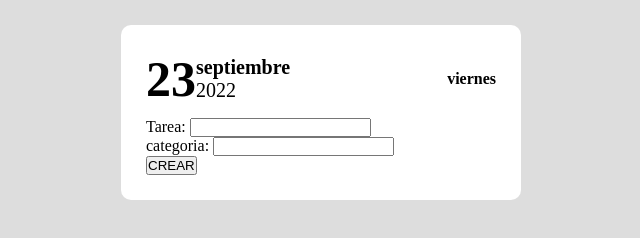
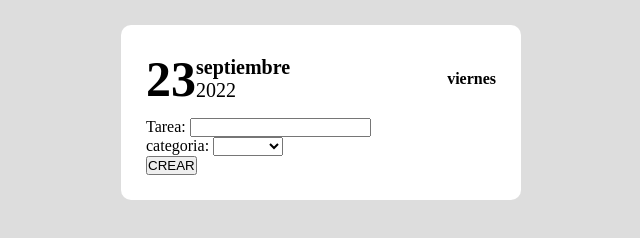
Before and after one commit to GonzaloAranza/ListaDeTareas-ProyectoCH, a plain HTML site: page index.html in a window 1280 px wide. Shown: the full height of the page, 319-959 px from the left. Drawn offline with Linux system fonts and the light colour scheme.

Commit message:
Create <Select>

```diff
--- a/JS/TaskManager.js
+++ b/JS/TaskManager.js
@@ -24,20 +24,15 @@ mesFecha.innerHTML = new Date().toLocaleString('es', { month: 'long' });
 dia.innerHTML = new Date().toLocaleString('es',{weekday:'long'})
 
 btnCreate.addEventListener('click', function () {
-if(checkvalidTask()){
-    printTaskInWindow(createTask())
+    if(checkvalidTask()){
+        printTaskInWindow(createTask())
     }
-
-
 })
 
 function createTask(){
 
     let descrip = taskDescription.value
     let category = taskCategory.value
-
-    //chequeo que haya ingresado algo en los input
-
 
     return  new Task(descrip,category)
 
@@ -66,18 +61,16 @@ function createTask(){
     }
 
     taskDescription.onkeydown = (e) => {
+
         if (e.keyCode === 13) {
+            e.preventDefault()
             btnCreate.click()
 
         }
     }
 
 
-    taskCategory.onkeydown = (e) => {
-        if (e.keyCode === 13) {
-            btnCreate.click()
-        }
-    }
+
 
     function checkvalidTask(){
         return (taskDescription.value.length!==0 && taskCategory.value.length!==0)
--- a/index.html
+++ b/index.html
@@ -41,8 +41,17 @@
                                 </div>
 
                                 <div>
-                                 <label for="category">categoria:</label>
-                                <input type="text" id="category">
+                                <label for="category">categoria:</label>
+                                    <select name="" id="category">
+                                        <option value=""></option>
+                                        <option value="deporte">Deporte</option>
+                                        <option value="salud">Salud</option>
+                                        <option value="belleza">Belleza</option>
+                                        <option value="estudio">estudio</option>
+                                        <option value="ocio">Ocio</option>
+                                        <option value="culto">Culto</option>
+                                    </select>
+
                                 </div>
 
                                 <input type="button" name="" id="btnCrear" value="CREAR">
```
